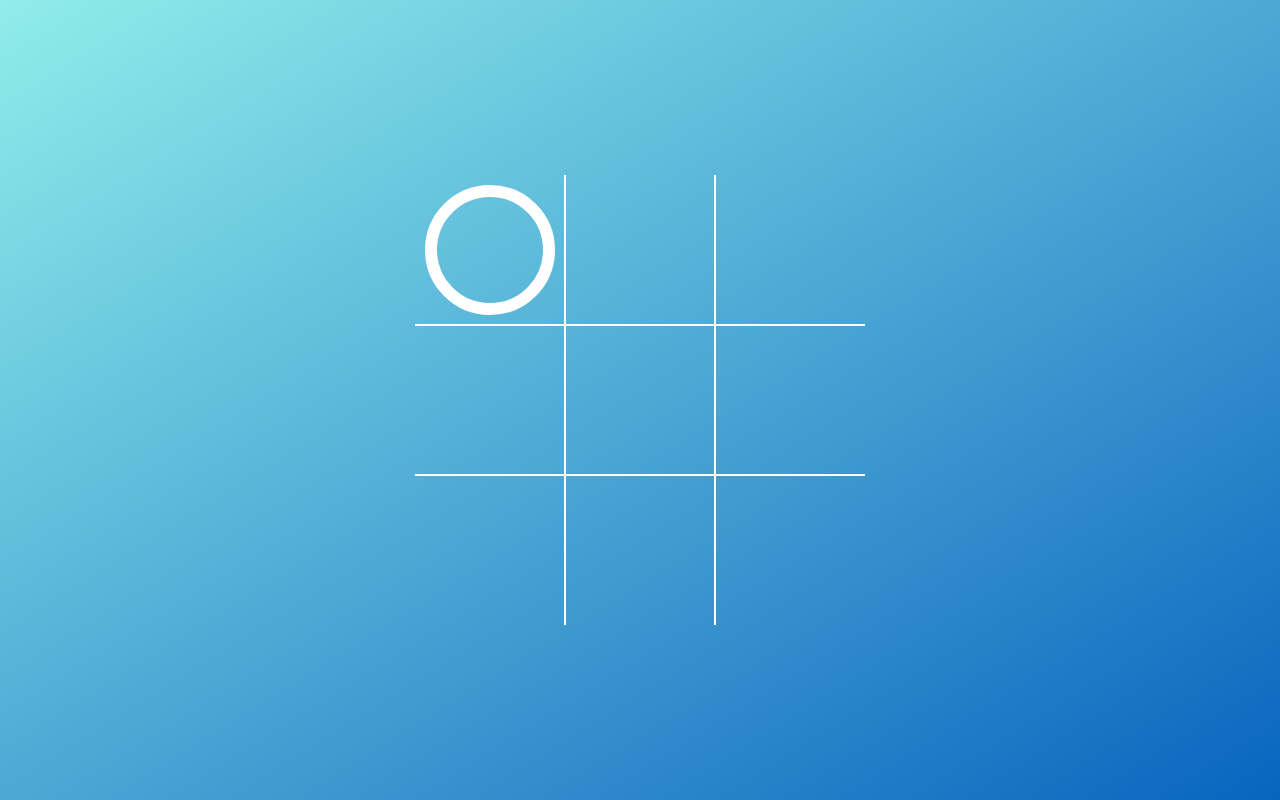
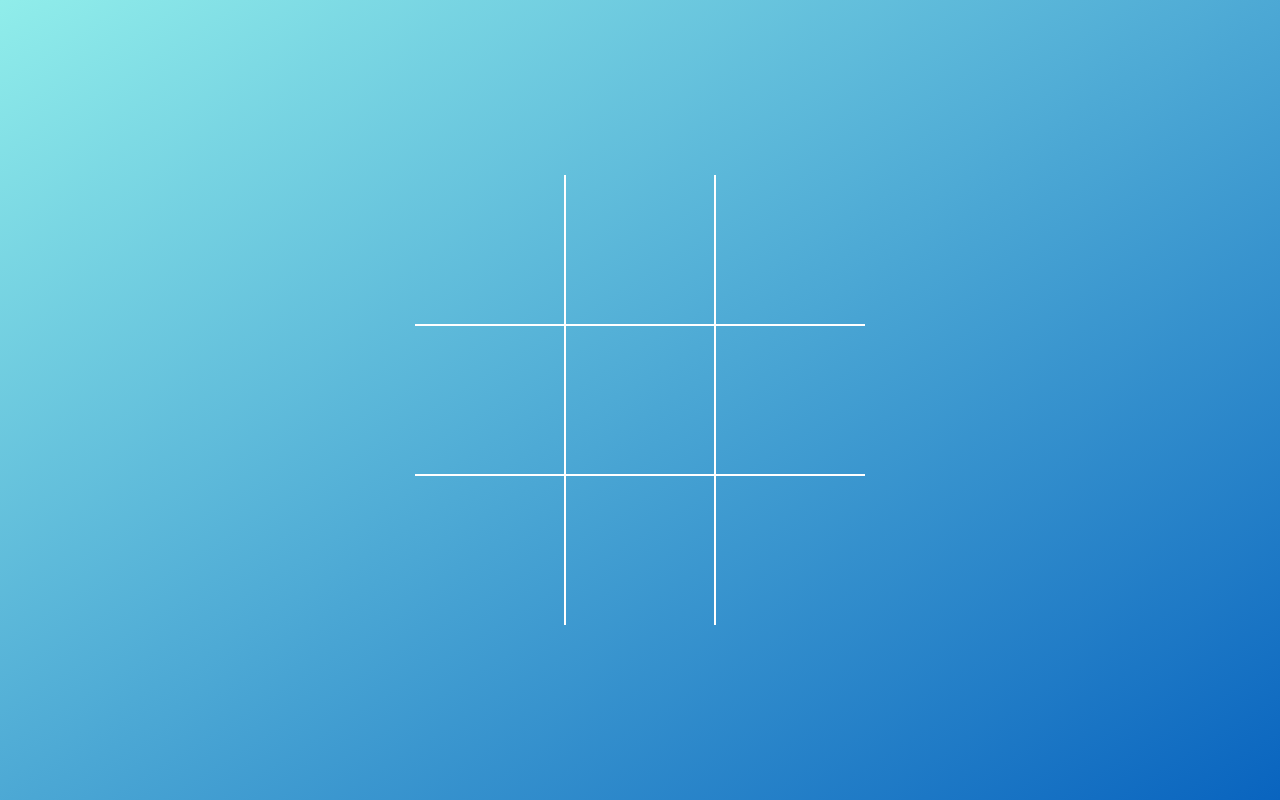
Before and after one commit to dnlKaizer/Jogo-da-Velha, a plain HTML site: page index.html in a window 1280 px wide. Drawn offline with Linux system fonts and the light colour scheme.

Commit message:
Arrumando html

```diff
--- a/index.html
+++ b/index.html
@@ -18,7 +18,7 @@
                 </div>
             </div>
             <section id="box">
-                <div onclick="" class="cell"><div class="o"></div></div>
+                <div onclick="" class="cell"></div>
                 <div onclick="" class="cell"></div>
                 <div onclick="" class="cell"></div>
                 <div onclick="" class="cell"></div>
```
